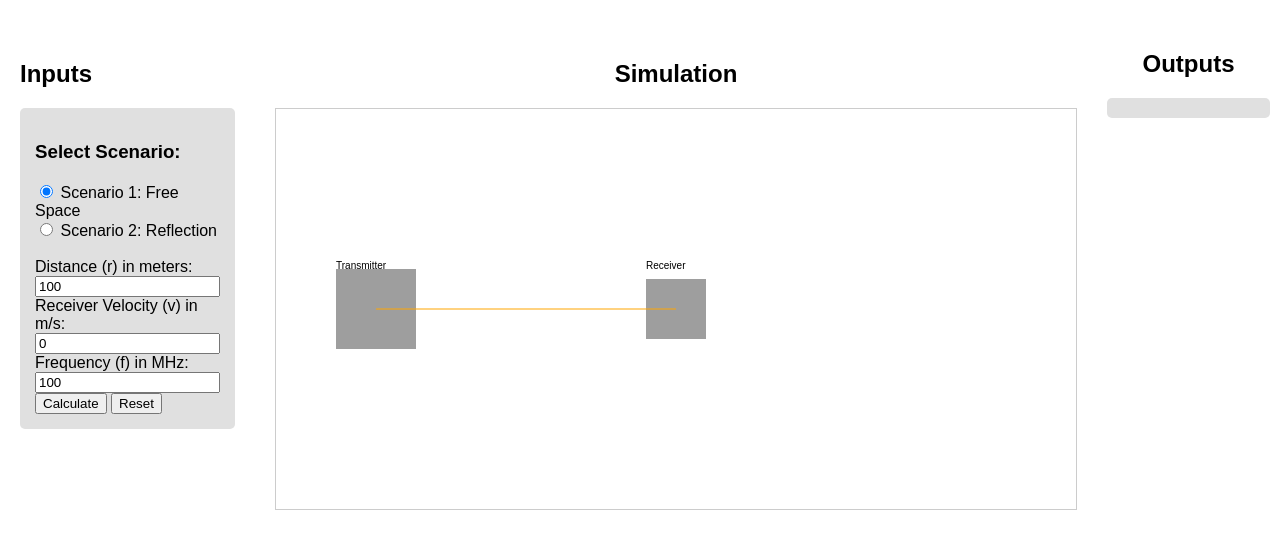
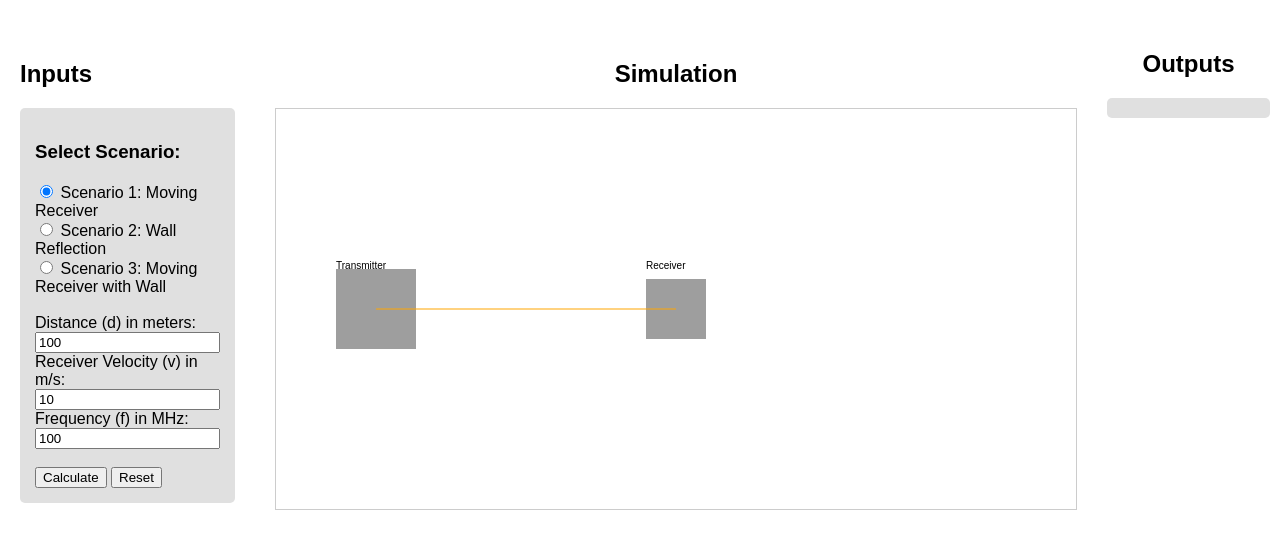
Before and after one commit to rishiveer773/Virtual-Labs, a Flask app: template templates/test_Two_ray.html in a window 1280 px wide. Shown: the part 80-629 px from the top of the page. Run offline with Flask 3, Linux system fonts and the light colour scheme; the template is opened without the code that fills it, so the values that code supplies are empty.

Commit message:
Test changes made to test_Two_ray.html

```diff
--- a/templates/test_Two_ray.html
+++ b/templates/test_Two_ray.html
@@ -29,7 +29,7 @@
         }
 
         .simulation-section {
-            flex: 3; /* Increase space even further */
+            flex: 3;
             padding: 20px;
             box-sizing: border-box;
             text-align: center;
@@ -37,7 +37,7 @@
 
         .output-section {
             flex: 1;
-            padding: 10px; /* Reduce padding for smaller width */
+            padding: 10px;
             box-sizing: border-box;
             text-align: center;
         }
@@ -60,7 +60,7 @@
             padding: 10px;
             border-radius: 5px;
             overflow-y: auto;
-            max-height: 250px; /* Reduce maximum height */
+            max-height: 250px;
         }
 
         .transmitter-image, .receiver-image {
@@ -68,7 +68,6 @@
             max-height: 100px;
         }
 
-        /* CSS transitions for smoother receiver movement */
         .receiver {
             transition: transform 0.2s ease-in-out;
         }
@@ -85,27 +84,41 @@
             <div class="controls">
                 <h3>Select Scenario:</h3>
                 <input type="radio" id="scenario1" name="scenario" value="1" checked>
-                <label for="scenario1">Scenario 1: Free Space</label><br>
+                <label for="scenario1">Scenario 1: Moving Receiver</label><br>
                 <input type="radio" id="scenario2" name="scenario" value="2">
-                <label for="scenario2">Scenario 2: Reflection</label><br><br>
-
-                <label for="distance">Distance (r) in meters:</label>
-                <input type="number" id="distance" value="100" step="1" min="1" required>
-                <br>
+                <label for="scenario2">Scenario 2: Wall Reflection</label><br>
+                <input type="radio" id="scenario3" name="scenario" value="3">
+                <label for="scenario3">Scenario 3: Moving Receiver with Wall</label><br><br>
 
                 <div id="scenario1-inputs">
+                    <label for="distance">Distance (d) in meters:</label>
+                    <input type="number" id="distance" value="100" step="1" min="1" required><br>
+
                     <label for="velocity">Receiver Velocity (v) in m/s:</label>
-                    <input type="number" id="velocity" value="0" step="1" required>
+                    <input type="number" id="velocity" value="10" step="1" required><br>
                 </div>
 
                 <div id="scenario2-inputs" style="display: none;">
-                    <label for="obstacleDistance">Obstacle Distance (d) in meters:</label>
-                    <input type="number" id="obstacleDistance" value="150" step="1" min="1" required>
+                    <label for="antennaDistance">Antenna Distance (r) in meters:</label>
+                    <input type="number" id="antennaDistance" value="200" step="1" min="1" required><br>
+
+                    <label for="wallDistance">Wall Distance (d) in meters:</label>
+                    <input type="number" id="wallDistance" value="150" step="1" min="1" required><br>
+                </div>
+
+                <div id="scenario3-inputs" style="display: none;">
+                    <label for="distance3">Distance (d) in meters:</label>
+                    <input type="number" id="distance3" value="100" step="1" min="1" required><br>
+
+                    <label for="velocity3">Receiver Velocity (v) in m/s:</label>
+                    <input type="number" id="velocity3" value="10" step="1" required><br>
+
+                    <label for="wallDistance3">Wall Distance (d) in meters:</label>
+                    <input type="number" id="wallDistance3" value="150" step="1" min="1" required><br>
                 </div>
 
                 <label for="frequency">Frequency (f) in MHz:</label>
-                <input type="number" id="frequency" value="100" step="1" min="1" required>
-                <br>
+                <input type="number" id="frequency" value="100" step="1" min="1" required><br><br>
 
                 <button onclick="calculateResults()">Calculate</button>
                 <button onclick="resetSimulation()">Reset</button>
@@ -127,17 +140,6 @@
         const canvas = document.getElementById('simulationCanvas');
         const ctx = canvas.getContext('2d');
         const resultsDiv = document.getElementById('results');
-        const distanceInput = document.getElementById('distance');
-        const velocityInput = document.getElementById('velocity');
-        const obstacleDistanceInput = document.getElementById('obstacleDistance');
-        const scenario1Inputs = document.getElementById('scenario1-inputs');
-        const scenario2Inputs = document.getElementById('scenario2-inputs');
-        const scenario1Radio = document.getElementById('scenario1');
-        const scenario2Radio = document.getElementById('scenario2');
-
-        let scenario = 1;
-        let time = 0;
-        let animationFrame;
 
         const transmitter = { x: 100, y: 200, img: new Image() };
         const receiver = { x: 400, y: 200, velocity: 0, img: new Image() };
@@ -158,82 +160,61 @@
         transmitter.img.src = './static/images/antenna-svgrepo-com.svg';
         receiver.img.src = './static/images/car.svg';
 
-        function setScenario(selectedScenario) {
-            scenario = selectedScenario;
-            if (scenario === 2) {
-                obstacleDistanceInput.style.display = 'inline';
-                obstacleDistanceLabel.style.display = 'inline';
-                document.getElementById('velocity').style.display = 'none';
-                document.getElementById('velocityLabel').style.display = 'none';
-            } else {
-                obstacleDistanceInput.style.display = 'none';
-                obstacleDistanceLabel.style.display = 'none';
-                document.getElementById('velocity').style.display = 'inline';
-                document.getElementById('velocityLabel').style.display = 'inline';
-            }
-            resetSimulation();
-        }
-
-        function flipImageHorizontally(img, x, y, width, height) {
-            ctx.save();
-            ctx.scale(-1, 1);
-            ctx.drawImage(img, -x - width, y, width, height);
-            ctx.restore();
-        }
+        document.querySelectorAll('input[name="scenario"]').forEach((radio) => {
+            radio.addEventListener('change', () => {
+                const selectedScenario = parseInt(radio.value);
+                document.getElementById('scenario1-inputs').style.display = selectedScenario === 1 ? 'block' : 'none';
+                document.getElementById('scenario2-inputs').style.display = selectedScenario === 2 ? 'block' : 'none';
+                document.getElementById('scenario3-inputs').style.display = selectedScenario === 3 ? 'block' : 'none';
+                resetSimulation();
+            });
+        });
 
         function calculateResults() {
-            const r = parseFloat(document.getElementById('distance').value) || 100;
-            const v = parseFloat(document.getElementById('velocity').value) || 0;
-            const f = parseFloat(document.getElementById('frequency').value) || 100;
-            const d = parseFloat(obstacleDistanceInput.value) || 150;
-
-            receiver.velocity = v; // Set the receiver's velocity
-
+            const frequency = parseFloat(document.getElementById('frequency').value) * 1e6;
             let output = '';
 
-            if (scenario === 1) {
-                const dopplerShift = -(f * 1e6 * v) / 3e8; // Doppler shift formula
-                const coherenceTime = 1 / Math.abs(dopplerShift); // Coherence time (approximate)
+            if (document.getElementById('scenario1').checked) {
+                const distance = parseFloat(document.getElementById('distance').value);
+                const velocity = parseFloat(document.getElementById('velocity').value);
+                const dopplerShift = -(frequency * velocity) / 3e8; // Doppler shift formula
+                const coherenceTime = 1 / Math.abs(dopplerShift);
+
                 output = `Doppler Shift: ${dopplerShift.toFixed(2)} Hz<br>Coherence Time: ${coherenceTime.toFixed(2)} s`;
-            } else if (scenario === 2) {
-                const delaySpread = Math.abs((2 * d - r) / 3e8 - r / 3e8); // Delay spread formula
-                const coherenceBandwidth = 1 / (2 * delaySpread); // Coherence bandwidth
-                output = `Delay Spread: ${delaySpread.toFixed(8)} s<br>Coherence Bandwidth: ${coherenceBandwidth.toFixed(2)} Hz`;
+
+            } else if (document.getElementById('scenario2').checked) {
+                const antennaDistance = parseFloat(document.getElementById('antennaDistance').value);
+                const wallDistance = parseFloat(document.getElementById('wallDistance').value);
+
+                const delaySpread = Math.abs((2 * wallDistance - antennaDistance) / 3e8);
+                const coherenceBandwidth = 1 / (2 * delaySpread);
+
+                output = `Delay Spread: ${delaySpread.toExponential(2)} s<br>Coherence Bandwidth: ${coherenceBandwidth.toFixed(2)} Hz`;
+
+            } else if (document.getElementById('scenario3').checked) {
+                const distance3 = parseFloat(document.getElementById('distance3').value);
+                const velocity3 = parseFloat(document.getElementById('velocity3').value);
+                const wallDistance3 = parseFloat(document.getElementById('wallDistance3').value);
+
+                const dopplerShift = -(frequency * velocity3) / 3e8; // Doppler shift formula
+                const coherenceTime = 1 / Math.abs(dopplerShift);
+
+                const delaySpread = Math.abs((2 * wallDistance3 - distance3) / 3e8);
+                const coherenceBandwidth = 1 / (2 * delaySpread);
+
+                output = `Doppler Shift: ${dopplerShift.toFixed(2)} Hz<br>Coherence Time: ${coherenceTime.toFixed(2)} s<br>
+                          Delay Spread: ${delaySpread.toExponential(2)} s<br>Coherence Bandwidth: ${coherenceBandwidth.toFixed(2)} Hz`;
             }
 
             resultsDiv.innerHTML = output;
-            startSimulation();
         }
 
         function resetSimulation() {
+            resultsDiv.innerHTML = '';
             receiver.x = 400;
             receiver.y = 200;
             receiver.velocity = 0;
-            document.getElementById('distance').value = 100;
-            document.getElementById('velocity').value = 0;
-            document.getElementById('frequency').value = 100;
-            document.getElementById('obstacleDistance').value = 150;
-            time = 0;
-            cancelAnimationFrame(animationFrame);
-            resultsDiv.innerHTML = '';
             draw();
-        }
-
-        function startSimulation() {
-            cancelAnimationFrame(animationFrame);
-            updateSimulation();
-        }
-
-        function updateSimulation() {
-            if (scenario === 1 || scenario === 2) {
-                receiver.x += receiver.velocity * 0.1; // Update receiver position
-                // Ensure receiver stays within canvas boundaries with a margin
-                const margin = 50; // Margin from the canvas edges
-                if (receiver.x < margin) receiver.x = margin;
-                if (receiver.x > canvas.width - margin) receiver.x = canvas.width - margin;
-            }
-            draw();
-            animationFrame = requestAnimationFrame(updateSimulation);
         }
 
         function draw() {
@@ -244,15 +225,11 @@
             ctx.fillText("Transmitter", transmitter.x - 40, transmitter.y - 40);
 
             // Draw receiver
-            if (receiver.velocity < 0) {
-                flipImageHorizontally(receiver.img, receiver.x - 30, receiver.y - 30, 60, 60);
-            } else {
-                ctx.drawImage(receiver.img, receiver.x - 30, receiver.y - 30, 60, 60);
-            }
+            ctx.drawImage(receiver.img, receiver.x - 30, receiver.y - 30, 60, 60);
             ctx.fillText("Receiver", receiver.x - 30, receiver.y - 40);
 
-            // Draw wall for Scenario 2
-            if (scenario === 2) {
+            // Draw wall for Scenario 2 and 3
+            if (document.getElementById('scenario2').checked || document.getElementById('scenario3').checked) {
                 ctx.fillStyle = 'gray';
                 ctx.fillRect(wall.x, wall.y, wall.width, wall.height);
                 ctx.fillText("Wall", wall.x - 10, wall.y - 10);
@@ -277,5 +254,6 @@
         // Initial draw
         draw();
     </script>
+
 </body>
 </html>
```
